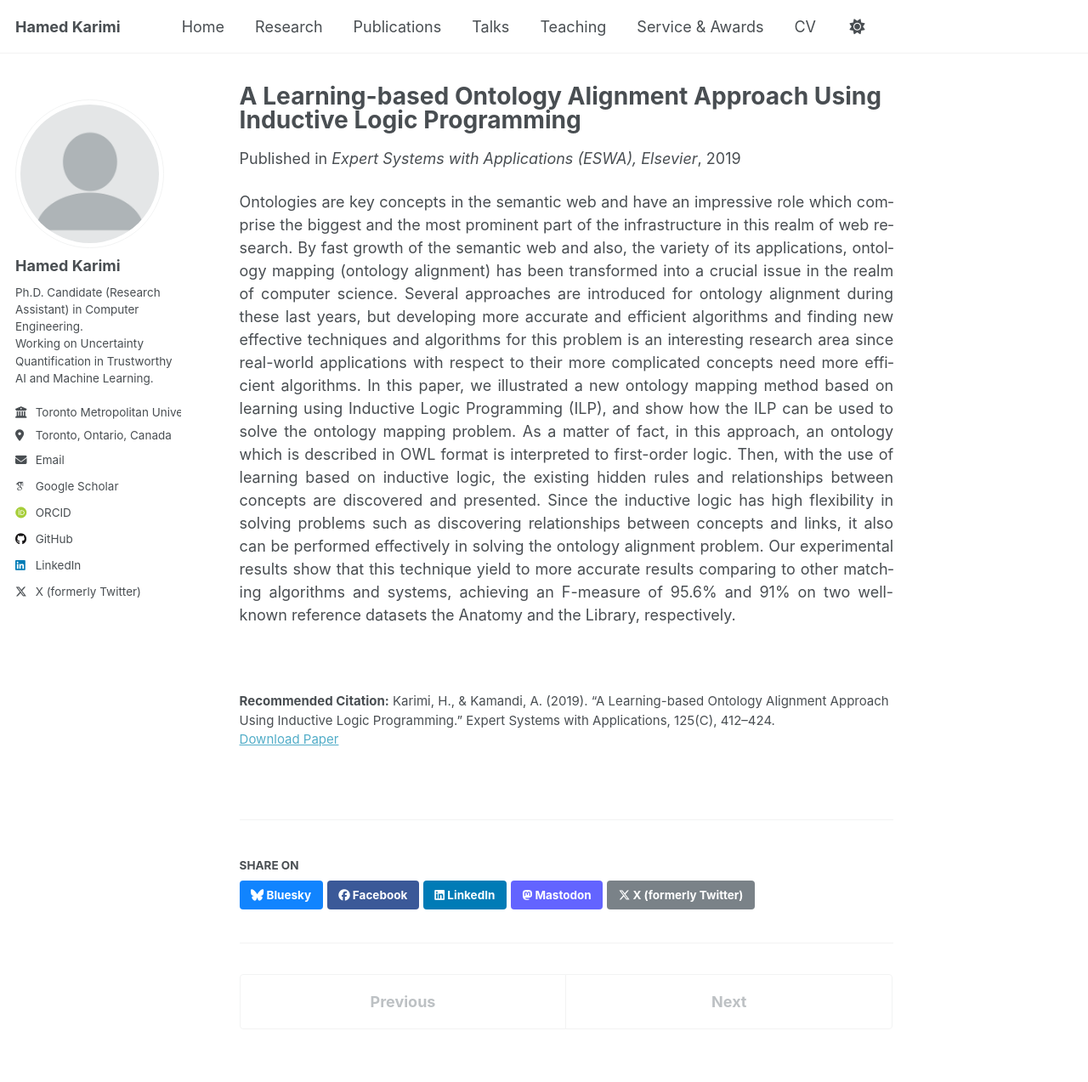
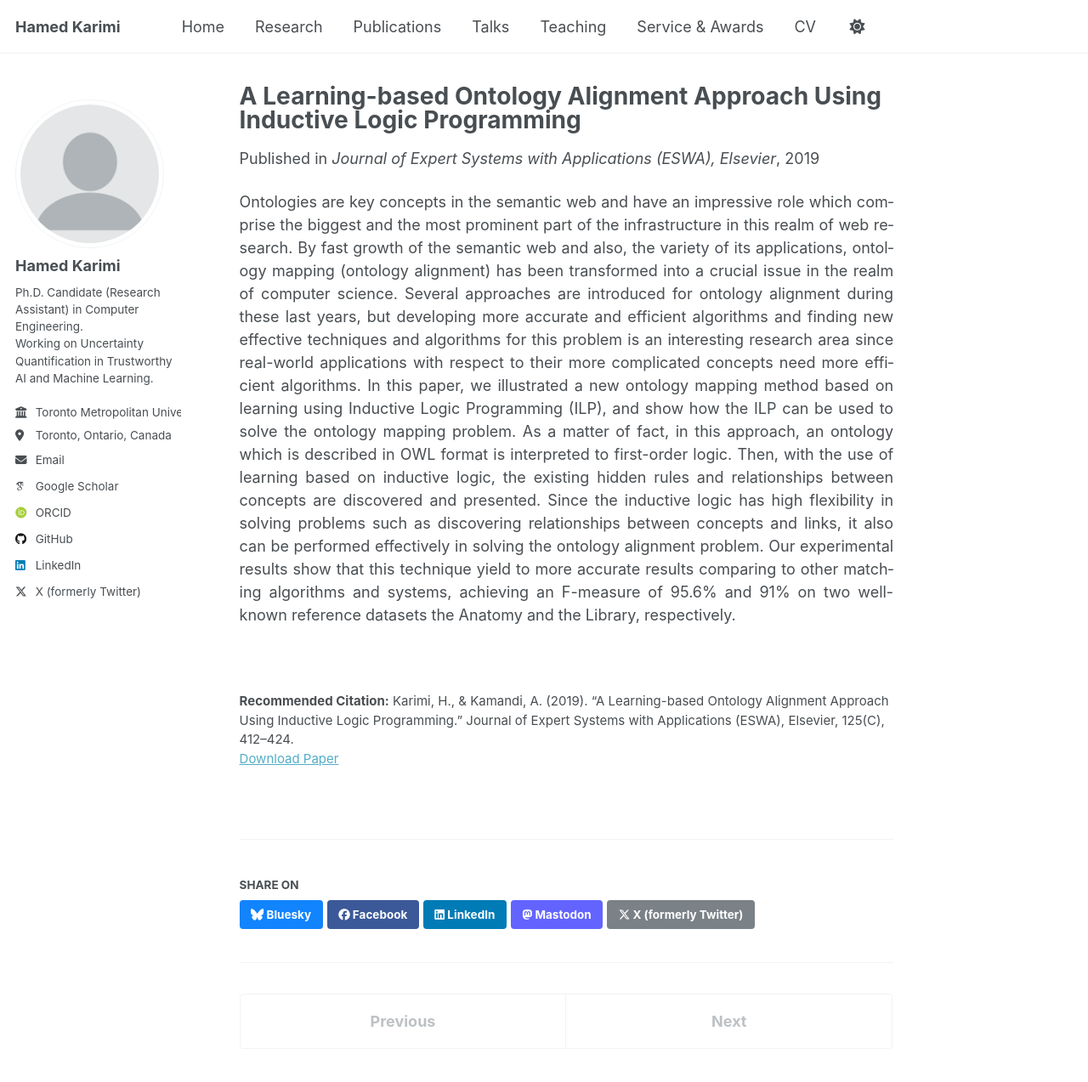
Before and after one commit to hamedmx/hamedmx.github.io, a Jekyll site: the page built from _publications/2019-02-01-eswa-ilp-ontology.md, in a window 1280 px wide and 1400 px high. Shown: the top 1273 px of the window at 85% size. Built offline with Jekyll 4.4.1, drawn with Linux system fonts in a browser that asks for light colours; some web fonts are replaced; a script that is not in the unit is left out.

Commit message:
Update 2019-02-01-eswa-ilp-ontology.md

```diff
--- a/_publications/2019-02-01-eswa-ilp-ontology.md
+++ b/_publications/2019-02-01-eswa-ilp-ontology.md
@@ -5,10 +5,10 @@ category: manuscripts
 permalink: /publication/2019-eswa-ilp-ontology
 excerpt: "Ontology alignment via learning with Inductive Logic Programming (ILP)."
 date: 2019-02-01
-venue: "Expert Systems with Applications (ESWA), Elsevier"
+venue: "Journal of Expert Systems with Applications (ESWA), Elsevier"
 doi: "https://doi.org/10.1016/j.eswa.2019.02.014"
 paperurl: "https://www.sciencedirect.com/science/article/abs/pii/S0957417419301198"
-citation: 'Karimi, H., & Kamandi, A. (2019). “A Learning-based Ontology Alignment Approach Using Inductive Logic Programming.” Expert Systems with Applications, 125(C), 412–424.'
+citation: 'Karimi, H., & Kamandi, A. (2019). “A Learning-based Ontology Alignment Approach Using Inductive Logic Programming.” Journal of Expert Systems with Applications (ESWA), Elsevier, 125(C), 412–424.'
 ---
 
 <!-- Using [MathJax](https://www.mathjax.org/) in the description is supported - $$E=mc^2$$ - however, the use must be mindful that the default delimiters are `$$...$$` and `\\[...\\]` which differs from the `$...$` that is typically expected. -->
```
